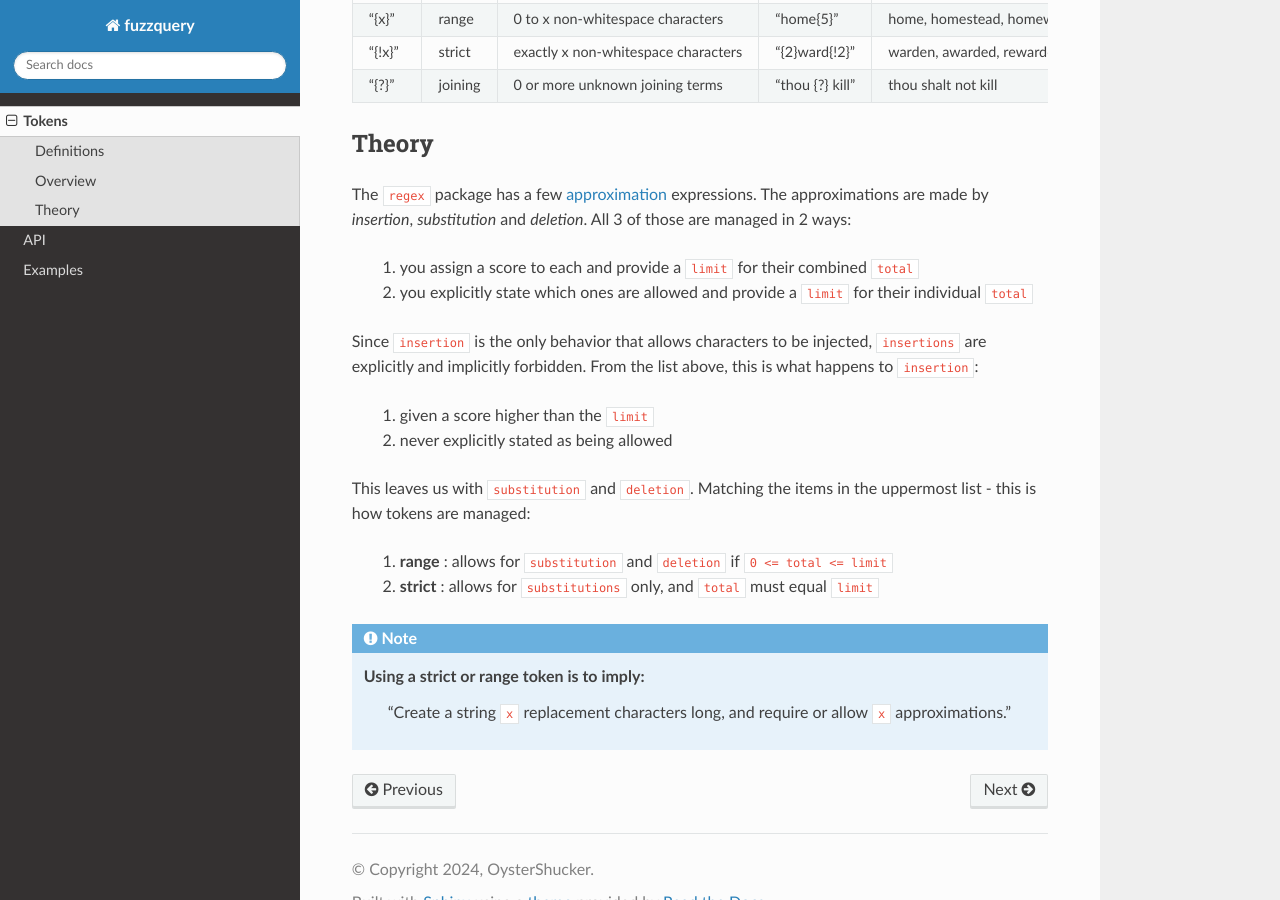
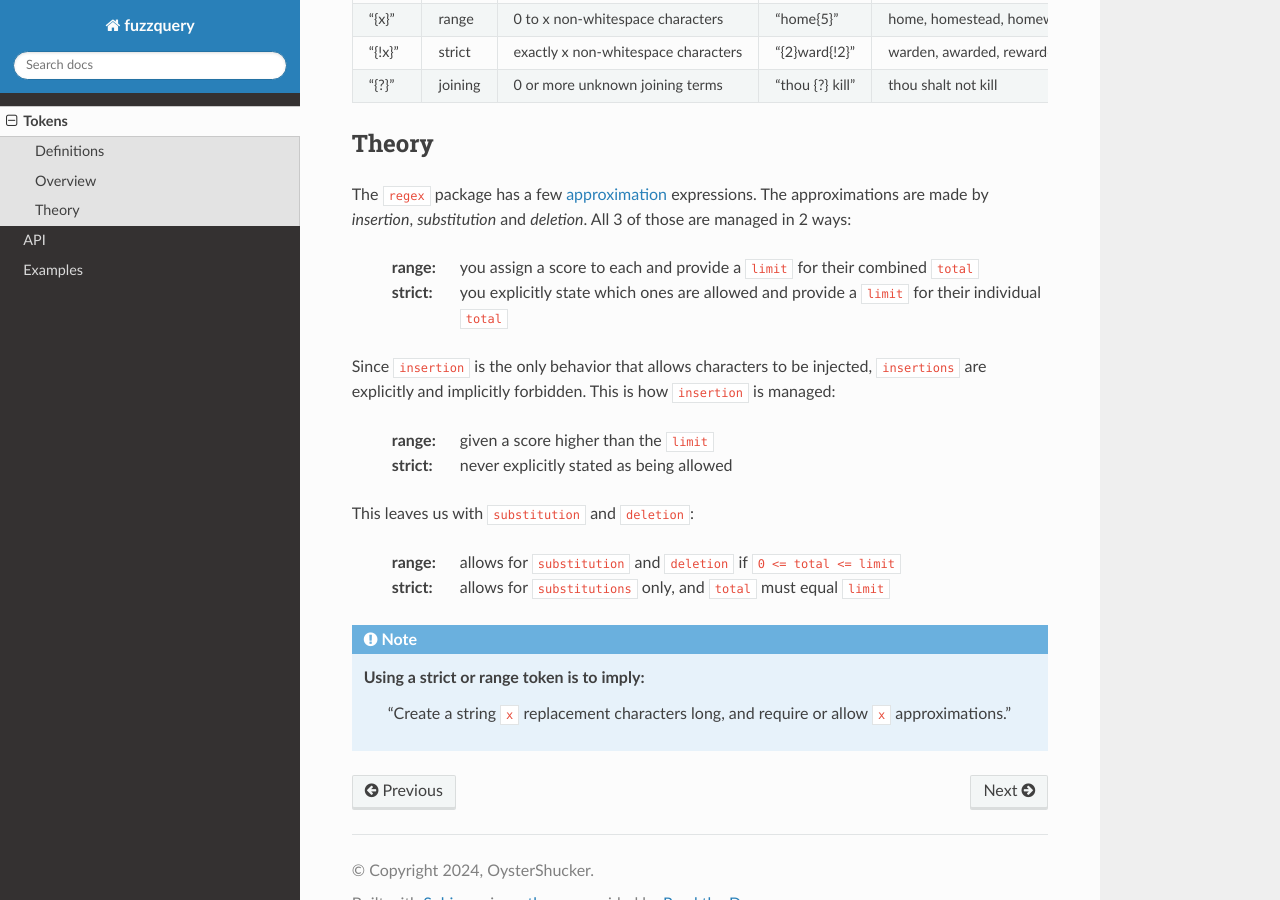
Before and after one commit to OneMadGypsy/fuzzquery, a Sphinx documentation site: the page built from docs/source/tokens.rst, in a window 1280 px wide and 900 px high, scrolled down 795 px. Built offline with Sphinx 7.4.7 and the Read the Docs theme 2.0.0, drawn with Linux system fonts in a browser that asks for light colours.

Commit message:
Update tokens.rst

```diff
--- a/docs/source/tokens.rst
+++ b/docs/source/tokens.rst
@@ -39,19 +39,19 @@ Theory
 The ``regex`` package has a few `approximation <https://github.com/mrabarnett/mrab-regex#approximate-fuzzy-matching-hg-issue-12-hg-issue-41-hg-issue-109>`_ expressions.
 The approximations are made by `insertion`, `substitution` and `deletion`. All 3 of those are managed in 2 ways:
 
-  1. you assign a score to each and provide a ``limit`` for their combined ``total``
-  2. you explicitly state which ones are allowed and provide a ``limit`` for their individual ``total``
+  :range: you assign a score to each and provide a ``limit`` for their combined ``total``
+  :strict: you explicitly state which ones are allowed and provide a ``limit`` for their individual ``total``
 
 Since ``insertion`` is the only behavior that allows characters to be injected, ``insertions`` are explicitly and implicitly forbidden.
-From the list above, this is what happens to ``insertion``:
+This is how ``insertion`` is managed:
 
-  1. given a score higher than the ``limit``
-  2. never explicitly stated as being allowed
+  :range: given a score higher than the ``limit``
+  :strict: never explicitly stated as being allowed
 
-This leaves us with ``substitution`` and ``deletion``. Matching the items in the uppermost list - this is how tokens are managed:
+This leaves us with ``substitution`` and ``deletion``:
 
-  1. **range** : allows for ``substitution`` and ``deletion`` if ``0 <= total <= limit``
-  2. **strict** : allows for ``substitutions`` only, and ``total`` must equal ``limit``
+  :range: allows for ``substitution`` and ``deletion`` if ``0 <= total <= limit``
+  :strict: allows for ``substitutions`` only, and ``total`` must equal ``limit``
 
 .. note::
 
```
